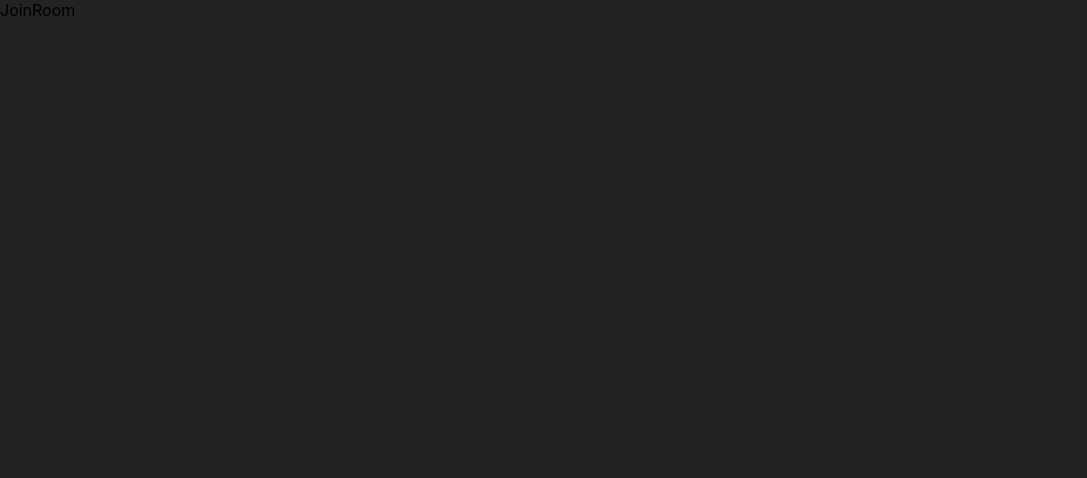
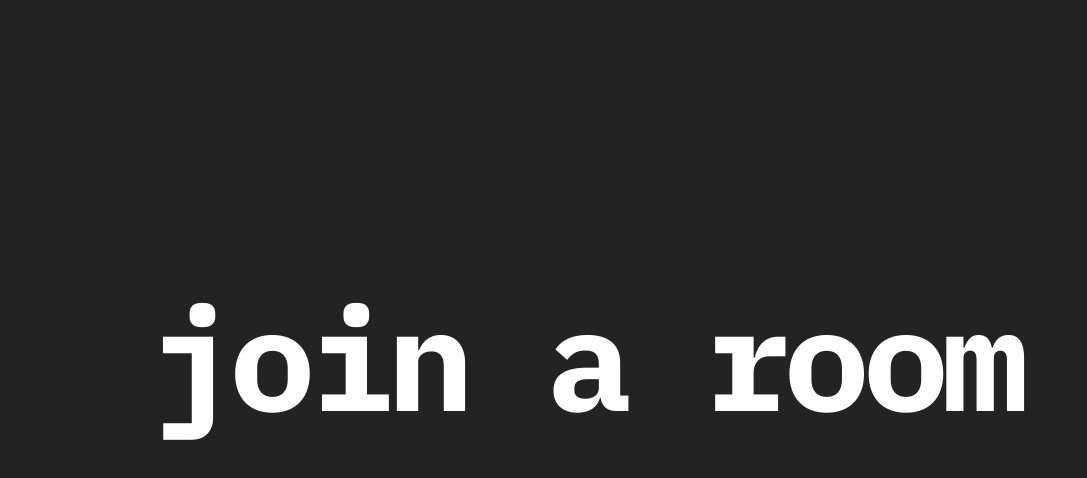
Before and after one commit to Chris034/cache, a React (Create React App) app: page /join-room in a window 1280 px wide. Shown: the top 478 px of the page, without its empty margins (0-1087 px from the left). Built offline with nearby package versions, Linux system fonts and the light colour scheme.

Commit message:
join room

```diff
--- a/src/pages/Home.tsx
+++ b/src/pages/Home.tsx
@@ -1,13 +1,8 @@
 import styled from "styled-components"
 import { device } from "../designSystem/screenSizeConfig"
+import { useNavigate } from "react-router-dom"
 
-
-const HomeContainer = styled.div`
-    position: relative;
-    height: 100vh;
-`
-
-const TitleContainer = styled.div`
+export const TitleContainer = styled.div<{translateX: number, translateY: number}>`
     padding: 10px;
     position: absolute;
 
@@ -19,13 +14,13 @@ const TitleContainer = styled.div`
     @media ${device.desktop} {
         left: 50%;
         top: 50%;
-        transform: translate(-50%, -75%);
+        transform: translate(${props => props.translateX ? props.translateX : -50 }%, ${props => props.translateY ? props.translateY : -50}%);
         width: 75%;
     }
 `
 
 
-const Title = styled.div`
+export const Title = styled.div`
     color: #FFFFFF;
     font-family: IBM Plex Mono;
     font-size: 144px;
@@ -101,9 +96,15 @@ const ActionButton = styled.button`
 
 
 const Home = (): React.JSX.Element => {
+
+    const navigate = useNavigate();
+
+    function handleJoinRoomClick() {
+      navigate("/join-room");
+    }
+
     return (
-        <HomeContainer>
-            <TitleContainer>
+        <TitleContainer translateX={-50} translateY={-75}>
             <Title>cache</Title>
             <Tagline>fast and simple file sharing</Tagline>
             <Description>Create private chat rooms in a snap. Share texts, links, images, and files securely. </Description>
@@ -111,10 +112,9 @@ const Home = (): React.JSX.Element => {
             <Description>Connect, share, and communicate with peace of mind.</Description>
             <ButtonGroup>
                 <ActionButton>make a room</ActionButton>
-                    <ActionButton>join a room</ActionButton>
+                <ActionButton onClick={handleJoinRoomClick}>join a room</ActionButton>
             </ButtonGroup>
         </TitleContainer>
-        </HomeContainer>
     )
 }
 
--- a/src/pages/JoinRoom.tsx
+++ b/src/pages/JoinRoom.tsx
@@ -1,6 +1,11 @@
+import { Title, TitleContainer } from "./Home"
+
+
 const JoinRoom = (): React.JSX.Element => {
     return (
-        <>JoinRoom</>
+        <TitleContainer translateX={-50} translateY={-80}>
+            <Title>join a room</Title>
+        </TitleContainer>
     )
 }
 
--- a/src/pages/Layout.tsx
+++ b/src/pages/Layout.tsx
@@ -1,10 +1,16 @@
 import { Outlet } from "react-router-dom"
+import styled from "styled-components"
+
+const HomeContainer = styled.div`
+    position: relative;
+    height: 100vh;
+`
 
 const Layout = (): React.JSX.Element => {
     return (
-        <>
+        <HomeContainer>
             <Outlet />
-        </>
+        </HomeContainer>
     )
 }
 
```
Lines whose indentation alone changed are shown as unchanged.
